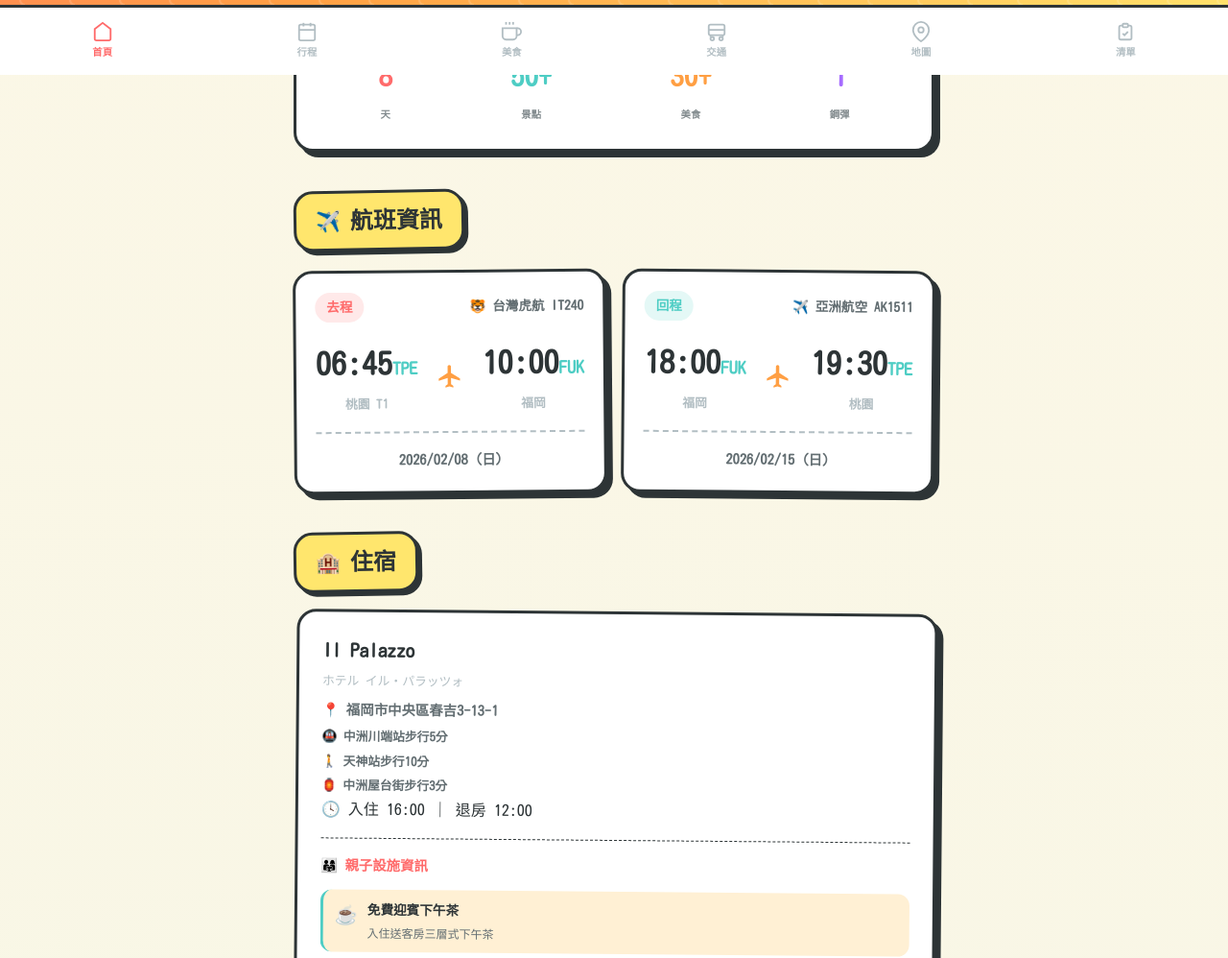
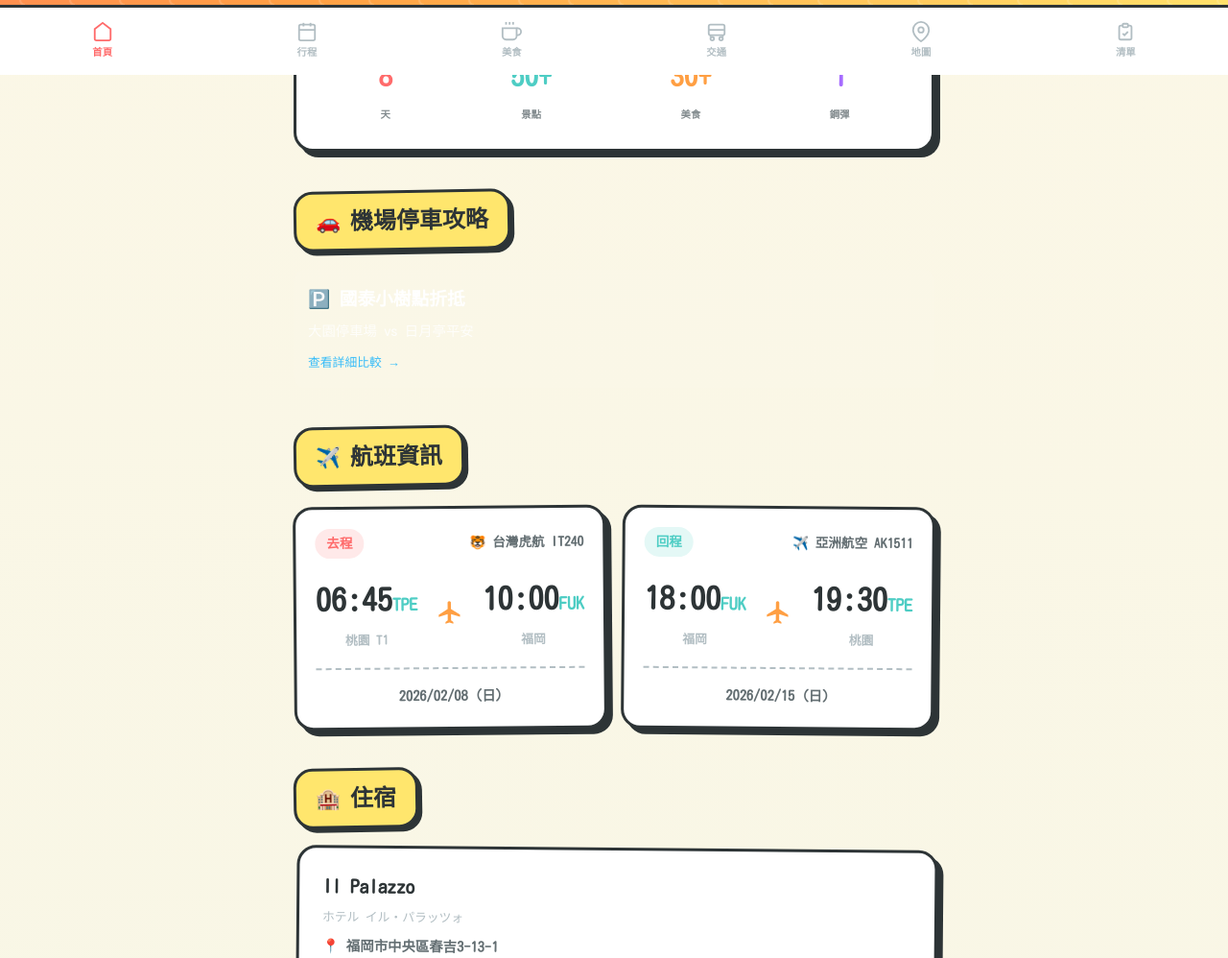
Before and after one commit to bylmdada/fukuoka-trip, a plain HTML site: page index.html in a window 1280 px wide. Shown: the part 722-1720 px from the top of the page at 96% size. Drawn offline with Linux system fonts and the light colour scheme.

Commit message:
Add Parking Info section to index.html

```diff
--- a/index.html
+++ b/index.html
@@ -48,6 +48,17 @@
             </section>
 
             <!-- Flight Info -->
+            <!-- Parking Info -->
+            <section class="section" id="parking-info">
+                <h2 class="section-title"><span class="title-icon">🚗</span>機場停車攻略</h2>
+                <div class="card">
+                    <a href="桃園機場停車_小樹點.md" class="parking-link" style="display:block; padding:15px; background:rgba(255,255,255,0.05); border-radius:12px; text-decoration:none; color:white;">
+                        <h3>🅿️ 國泰小樹點折抵</h3>
+                        <p style="font-size:0.9em; opacity:0.8; margin-top:5px;">大園停車場 vs 日月亭平安</p>
+                        <span style="font-size:0.8em; color:#38bdf8; display:block; margin-top:10px;">查看詳細比較 →</span>
+                    </a>
+                </div>
+            </section>
             <section class="section" id="flights">
                 <h2 class="section-title"><span class="title-icon">✈️</span>航班資訊</h2>
                 <div class="flight-cards" id="flightCards"></div>
```
